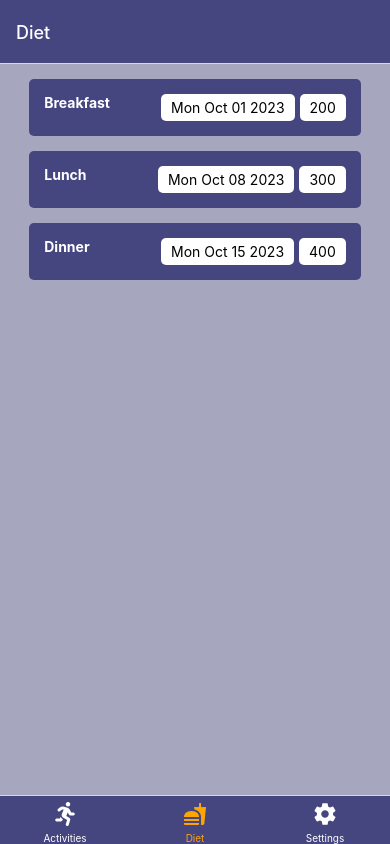
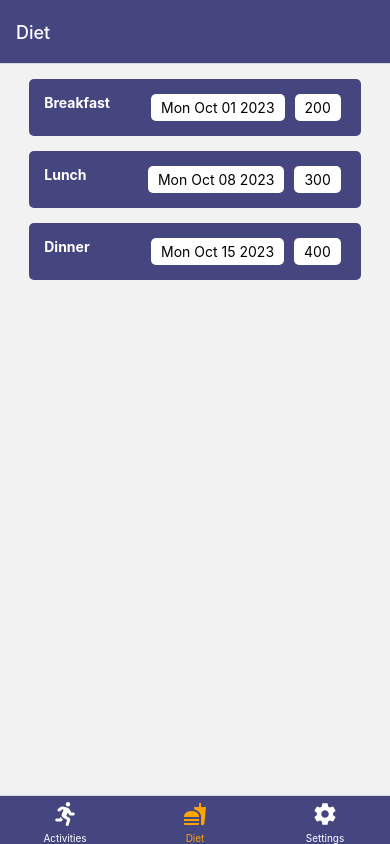
Before and after one commit to daodaojiang622/daodaojiang622-CS5520-FA2024-Vancouver-Assignment2, a React Native app in the folder activity_diet_tracker_app/: screen /Diet in a window 390 px wide. Built offline with nearby package versions, Linux system fonts and the light colour scheme.

Commit message:
filter data based on id

```diff
--- a/activity_diet_tracker_app/App.js
+++ b/activity_diet_tracker_app/App.js
@@ -10,6 +10,8 @@ import TabBarIcon from './Components/TabBarIcon';
 import { background, icon, inactiveIcon } from './Utils/Colors';
 import Button from './Components/Button';
 import AddAnActivityScreen from './Screens/AddAnActivityScreen';
+import ItemsList from './Components/ItemsList';
+import { DataProvider } from './Components/DataContext';
 
 const Stack = createNativeStackNavigator();
 const Tab = createBottomTabNavigator();
@@ -23,19 +25,11 @@ function ActivitiesScreenWrapper({ navigation }) {
     navigation.navigate('AddAnActivity');
   };
 
-  return (
-    <ScreenWrapper>
-      <ActivitiesScreen />
-    </ScreenWrapper>
-  );
+  return <ItemsList type='activity'/>;
 }
 
 function DietScreenWrapper() {
-  return (
-    <ScreenWrapper>
-      <DietScreen />
-    </ScreenWrapper>
-  );
+  return <ItemsList type='diet'/>;
 }
 
 function SettingsScreenWrapper() {
@@ -48,6 +42,7 @@ function SettingsScreenWrapper() {
 
 function BottomTabs() {
   return (
+    <DataProvider>
       <Tab.Navigator
         screenOptions={({ route }) => ({
           tabBarIcon: ({ focused }) => (
@@ -72,9 +67,14 @@ function BottomTabs() {
           component={ActivitiesScreenWrapper}
           options={({ navigation }) => ({
             headerRight: () => (
-            <Button title="Add" textStyle={styles.addButtonText} onPress={() => navigation.navigate('AddAnActivity')} />
+              <Button
+                title="Add"
+                textStyle={styles.addButtonText}
+                onPress={() => navigation.navigate('AddAnActivity')}
+              />
             ),
             headerTintColor: 'white',
+            backgroundColor: '#a6a6bf',
           })}
         />
         <Tab.Screen
@@ -89,9 +89,11 @@ function BottomTabs() {
           component={SettingsScreenWrapper}
           options={{
             headerTintColor: 'white',
+            backgroundColor: '#a6a6bf',
           }}
         />
       </Tab.Navigator>
+    </DataProvider>
   );
 }
 
@@ -119,6 +121,7 @@ export default function App() {
           options={{
             title: 'Add An Activity',
             headerTintColor: 'white',
+            backgroundColor: '#a6a6bf',
           }}
         />
       </Stack.Navigator>
@@ -129,7 +132,7 @@ export default function App() {
 const styles = StyleSheet.create({
   screenContainer: {
     flex: 1,
-    backgroundColor: '#a6a6bf'
+    zIndex: 1,
   },
   addButtonText: {
     color: 'orange',
--- /dev/null
+++ b/activity_diet_tracker_app/Components/DataContext.js
@@ -0,0 +1,30 @@
+import React, { createContext, useState } from 'react';
+import { View, Text, StyleSheet, FlatList } from 'react-native';
+
+export const DataContext = createContext();
+
+export const DataProvider = ({ children }) => {
+  const [data, setData] = useState([
+    { id: 'a1', name: 'Running', date: 'Mon 01 Oct 2023', otherData: '30 mins' },
+    { id: 'a2', name: 'Swimming', date: 'Tue 02 Oct 2023', otherData: '45 mins' },
+    { id: 'a3', name: 'Cycling', date: 'Mon 08 Oct 2023', otherData: '60 mins' },
+    { id: 'd1', name: 'Breakfast', date: 'Mon Oct 01 2023', otherData: '200' },
+    { id: 'd2', name: 'Lunch', date: 'Mon Oct 08 2023', otherData: '300' },
+    { id: 'd3', name: 'Dinner', date: 'Mon Oct 15 2023', otherData: '400' },
+  ]);
+
+  return (
+    <View style={styles.dataProviderContainer}>
+        <DataContext.Provider value={data}>
+        {children}
+        </DataContext.Provider>
+    </View>
+  );
+};
+
+const styles = StyleSheet.create({
+    dataProviderContainer: {
+        flex: 1,
+        backgroundColor: '#a6a6bf',
+    },
+});
--- a/activity_diet_tracker_app/Components/ItemsList.js
+++ b/activity_diet_tracker_app/Components/ItemsList.js
@@ -1,22 +1,35 @@
-import React from 'react';
+import React, { useContext } from 'react';
 import { View, Text, StyleSheet, FlatList } from 'react-native';
+import { DataContext } from './DataContext';
 
-const ItemsList = ({ data }) => {
+const ItemsList = ({ type }) => {
+  const data = useContext(DataContext);
+
+    // Filter data based on the type prop
+    const filteredData = data.filter(item => {
+      if (type === 'activity') {
+        return item.id.startsWith('a');
+      } else if (type === 'diet') {
+        return item.id.startsWith('d');
+      }
+      return false;
+    });
+
   const renderItem = ({ item }) => (
     <View style={styles.activityContainer}>
       <Text style={styles.name}>{item.name}</Text>
-      <View style={styles.dateContainer}>
-        <Text style={styles.date}>{item.date}</Text>
+      <View style={styles.dataContainer}>
+        <Text style={styles.data}>{item.date}</Text>
       </View>
-      <View style={styles.otherDataContainer}>
-        <Text style={styles.otherData}>{item.otherData}</Text>
+      <View style={styles.dataContainer}>
+        <Text style={styles.data}>{item.otherData}</Text>
       </View>
     </View>
   );
 
   return (
     <FlatList
-      data={data}
+      data={filteredData}
       keyExtractor={(item) => item.id}
       renderItem={renderItem}
     />
@@ -40,15 +53,11 @@ const styles = StyleSheet.create({
     color: 'white',
     fontWeight: 'bold',
   },
-  date: {
+  data: {
     flex: 1,
     textAlign: 'center',
   },
-  otherData: {
-    flex: 1,
-    textAlign: 'right',
-  },
-  dateContainer: {
+  dataContainer: {
     backgroundColor: 'white',
     borderRadius: 5,
     padding: 5,
@@ -56,13 +65,6 @@ const styles = StyleSheet.create({
     marginHorizontal: 5,
     paddingHorizontal: 10,
   },
-  otherDataContainer: {
-    backgroundColor: 'white',
-    borderRadius: 5,
-    padding: 5,
-    width: 'auto',
-    paddingHorizontal: 10,
-  },
 });
 
 export default ItemsList;
--- a/activity_diet_tracker_app/Screens/DietScreen.js
+++ b/activity_diet_tracker_app/Screens/DietScreen.js
@@ -1,27 +1,9 @@
 import React from 'react';
-import { View, Text, FlatList, StyleSheet } from 'react-native';
+import { StyleSheet } from 'react-native';
 import ItemsList from '../Components/ItemsList';
-
-const dietEntries = [
-  { id: '1', name: 'Breakfast', date: 'Mon Oct 01 2023', otherData: '200' },
-  { id: '2', name: 'Lunch', date: 'Mon Oct 08 2023', otherData: '300' },
-  { id: '3', name: 'Dinner', date: 'Mon Oct 15 2023', otherData: '400' },
-];
 
 export default function DietScreen() {
   return (
     <ItemsList data={dietEntries} />
   );
 }
-
-const styles = StyleSheet.create({
-  container: {
-    flex: 1,
-    padding: 20,
-  },
-  item: {
-    padding: 10,
-    fontSize: 18,
-    height: 44,
-  },
-});
```
Lines whose indentation alone changed are shown as unchanged.
